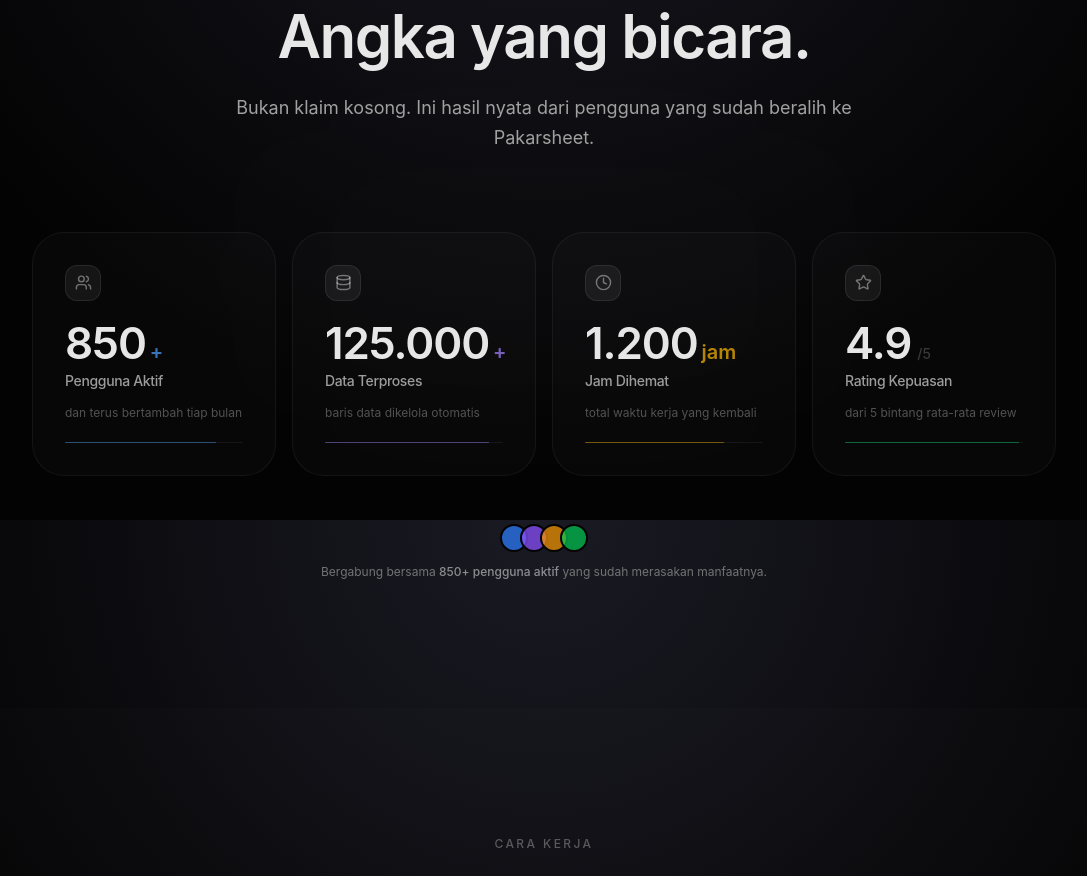
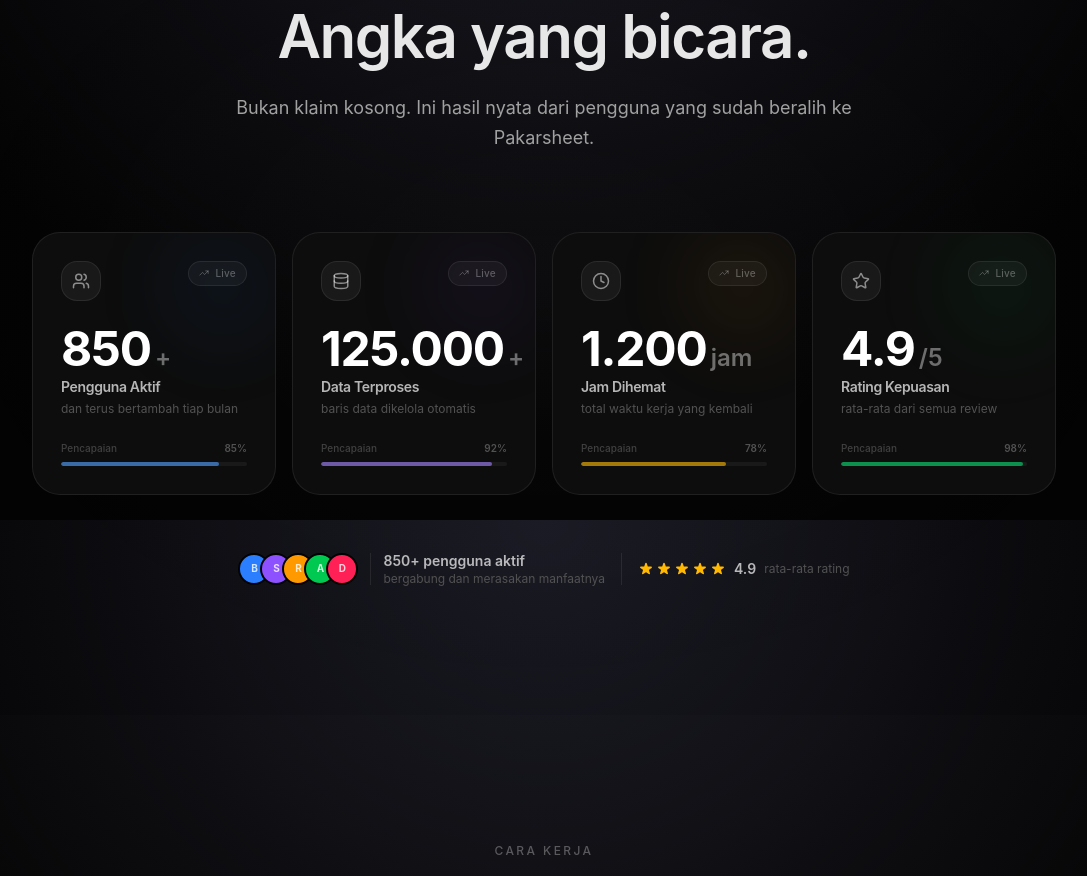
Before and after one commit to pakarsheet/pakarsheet-lp, a Next.js app: page / in a window 1280 px wide. Shown: the part 1880-2756 px from the top of the page, without its empty margins (96-1183 px from the left). Built offline with nearby package versions, Linux system fonts and the light colour scheme; no server answers; the database is empty.

Commit message:
ui: rebuild StatsCounter — colored glow cards, bigger numbers, social proof strip

```diff
--- a/src/components/StatsCounter.tsx
+++ b/src/components/StatsCounter.tsx
@@ -2,23 +2,22 @@
 
 import { motion, useMotionValue, useTransform, animate, useInView, type Variants } from "framer-motion";
 import { useEffect, useRef } from "react";
-import { Users, Database, Clock, Star } from "lucide-react";
+import { Users, Database, Clock, Star, TrendingUp } from "lucide-react";
 
-/* ─── Shared animation variants — matches Features/Pricing pattern ─────────── */
 const fadeUp: Variants = {
   hidden: { opacity: 0, y: 28 },
   show: { opacity: 1, y: 0 },
 };
 const stagger: Variants = {
   hidden: {},
-  show: { transition: { staggerChildren: 0.1 } },
+  show: { transition: { staggerChildren: 0.08 } },
 };
 
-/* ─── Animated number counter ──────────────────────────────────────────────── */
+// ─── Animated counter ─────────────────────────────────────────────────────────
 function Counter({ value, decimals = 0 }: { value: number; decimals?: number }) {
   const count = useMotionValue(0);
   const ref = useRef(null);
-  const isInView = useInView(ref, { once: true, margin: "-60px" });
+  const isInView = useInView(ref, { once: true, margin: "-40px" });
 
   const display = useTransform(count, (latest) =>
     decimals > 0
@@ -29,7 +28,7 @@
   useEffect(() => {
     if (isInView) {
       const controls = animate(count, value, {
-        duration: 2.2,
+        duration: 2,
         ease: [0.22, 1, 0.36, 1],
       });
       return controls.stop;
@@ -39,7 +38,7 @@
   return <motion.span ref={ref}>{display}</motion.span>;
 }
 
-/* ─── Stats data ────────────────────────────────────────────────────────────── */
+// ─── Stats data ───────────────────────────────────────────────────────────────
 const stats = [
   {
     icon: Users,
@@ -47,9 +46,11 @@
     suffix: "+",
     label: "Pengguna Aktif",
     sublabel: "dan terus bertambah tiap bulan",
-    accent: "text-blue-400/70",
+    color: "from-blue-500/20 to-blue-500/0",
+    dot: "bg-blue-400",
+    glow: "shadow-blue-500/20",
     bar: 85,
-    barColor: "bg-blue-400/40",
+    barColor: "bg-blue-400",
   },
   {
     icon: Database,
@@ -57,9 +58,11 @@
     suffix: "+",
     label: "Data Terproses",
     sublabel: "baris data dikelola otomatis",
-    accent: "text-violet-400/70",
+    color: "from-violet-500/20 to-violet-500/0",
+    dot: "bg-violet-400",
+    glow: "shadow-violet-500/20",
     bar: 92,
-    barColor: "bg-violet-400/40",
+    barColor: "bg-violet-400",
   },
   {
     icon: Clock,
@@ -67,70 +70,78 @@
     suffix: " jam",
     label: "Jam Dihemat",
     sublabel: "total waktu kerja yang kembali",
-    accent: "text-amber-400/70",
+    color: "from-amber-500/20 to-amber-500/0",
+    dot: "bg-amber-400",
+    glow: "shadow-amber-500/20",
     bar: 78,
-    barColor: "bg-amber-400/40",
+    barColor: "bg-amber-400",
   },
   {
     icon: Star,
     value: 4.9,
-    suffix: "",
+    suffix: "/5",
     decimals: 1,
     label: "Rating Kepuasan",
-    sublabel: "dari 5 bintang rata-rata review",
-    accent: "text-green-400/70",
+    sublabel: "rata-rata dari semua review",
+    color: "from-green-500/20 to-green-500/0",
+    dot: "bg-green-400",
+    glow: "shadow-green-500/20",
     bar: 98,
-    barColor: "bg-green-400/40",
+    barColor: "bg-green-400",
   },
 ];
 
-/* ─── Single stat card ──────────────────────────────────────────────────────── */
+// ─── Stat Card ────────────────────────────────────────────────────────────────
 function StatCard({ stat, index }: { stat: (typeof stats)[0]; index: number }) {
   const ref = useRef(null);
-  const inView = useInView(ref, { once: true, margin: "-60px" });
+  const inView = useInView(ref, { once: true, margin: "-40px" });
 
   return (
     <motion.div
       ref={ref}
-      initial={{ opacity: 0, y: 28 }}
+      initial={{ opacity: 0, y: 32 }}
       animate={inView ? { opacity: 1, y: 0 } : {}}
-      transition={{ duration: 0.55, delay: index * 0.1, ease: [0.22, 1, 0.36, 1] }}
-      className="group relative p-8 rounded-[32px] border border-white/5 bg-white/[0.02] hover:bg-white/[0.04] hover:border-white/10 transition-colors duration-300 flex flex-col gap-5"
+      transition={{ duration: 0.5, delay: index * 0.1, ease: [0.22, 1, 0.36, 1] }}
+      className="relative group flex flex-col gap-6 p-7 rounded-[28px] border border-white/8 bg-[#0d0d0d] hover:border-white/15 transition-colors duration-300 overflow-hidden"
     >
-      {/* Icon */}
-      <div className="w-9 h-9 rounded-xl bg-white/[0.06] border border-white/8 flex items-center justify-center">
-        <stat.icon size={17} className="text-white/40" />
+      {/* Gradient glow top-right */}
+      <div className={`absolute top-0 right-0 w-32 h-32 bg-gradient-to-bl ${stat.color} rounded-full blur-2xl pointer-events-none opacity-60 group-hover:opacity-100 transition-opacity duration-500`} />
+
+      {/* Top row: icon + trend badge */}
+      <div className="flex items-start justify-between relative z-10">
+        <div className="w-10 h-10 rounded-2xl bg-white/[0.05] border border-white/8 flex items-center justify-center">
+          <stat.icon size={18} className="text-white/50" />
+        </div>
+        <div className="flex items-center gap-1.5 px-2.5 py-1 rounded-full bg-white/[0.04] border border-white/8">
+          <TrendingUp size={10} className="text-white/30" />
+          <span className="text-[10px] font-medium text-white/30 tracking-wide">Live</span>
+        </div>
       </div>
 
       {/* Number */}
-      <div>
-        <div className="flex items-baseline gap-1 mb-1.5">
-          <span className="text-[2.75rem] font-semibold tracking-tight text-white/90 leading-none">
+      <div className="relative z-10">
+        <div className="flex items-baseline gap-1 mb-1">
+          <span className="text-5xl font-bold tracking-tight text-white leading-none">
             <Counter value={stat.value} decimals={(stat as { decimals?: number }).decimals ?? 0} />
           </span>
-          {stat.suffix && (
-            <span className={`text-xl font-semibold leading-none ${stat.accent}`}>
-              {stat.suffix}
-            </span>
-          )}
-          {(stat as { decimals?: number }).decimals && (
-            <span className="text-sm text-white/20 font-medium ml-0.5">/5</span>
-          )}
+          <span className="text-2xl font-semibold text-white/40 leading-none">{stat.suffix}</span>
         </div>
-        <div className="text-sm font-medium text-white/60 tracking-tight">{stat.label}</div>
+        <p className="text-sm font-semibold text-white/70 tracking-tight">{stat.label}</p>
+        <p className="text-xs text-neutral-600 mt-1">{stat.sublabel}</p>
       </div>
 
-      {/* Sublabel */}
-      <p className="text-xs text-neutral-600 leading-relaxed -mt-2">{stat.sublabel}</p>
-
       {/* Progress bar */}
-      <div className="mt-auto">
-        <div className="h-px w-full bg-white/[0.06] rounded-full overflow-hidden">
+      <div className="relative z-10 mt-auto space-y-1.5">
+        <div className="flex items-center justify-between">
+          <span className="text-[10px] text-neutral-700 font-medium">Pencapaian</span>
+          <span className="text-[10px] text-neutral-600 font-semibold">{stat.bar}%</span>
+        </div>
+        <div className="h-1 w-full bg-white/[0.05] rounded-full overflow-hidden">
           <motion.div
-            className={`h-full rounded-full ${stat.barColor}`}
+            className={`h-full rounded-full ${stat.barColor} opacity-60`}
             initial={{ width: 0 }}
             animate={inView ? { width: `${stat.bar}%` } : {}}
-            transition={{ duration: 1.5, delay: index * 0.1 + 0.35, ease: [0.22, 1, 0.36, 1] }}
+            transition={{ duration: 1.6, delay: index * 0.1 + 0.4, ease: [0.22, 1, 0.36, 1] }}
           />
         </div>
       </div>
@@ -138,19 +149,27 @@
   );
 }
 
-/* ─── Main section ──────────────────────────────────────────────────────────── */
+// ─── Main Section ─────────────────────────────────────────────────────────────
 export function StatsCounter() {
   const headerRef = useRef(null);
   const headerInView = useInView(headerRef, { once: true, margin: "-60px" });
 
+  const avatarColors = [
+    "bg-blue-500",
+    "bg-violet-500",
+    "bg-amber-500",
+    "bg-green-500",
+    "bg-rose-500",
+  ];
+
   return (
     <section className="py-20 md:py-32 relative overflow-hidden">
-      {/* Subtle background blob — same pattern as Features/Hero */}
-      <div className="absolute top-1/2 left-1/2 -translate-x-1/2 -translate-y-1/2 w-[700px] h-[300px] bg-white/[0.015] blur-[120px] rounded-full pointer-events-none" />
+      {/* Background radial */}
+      <div className="absolute inset-0 bg-[radial-gradient(ellipse_at_50%_50%,rgba(255,255,255,0.02)_0%,transparent_70%)] pointer-events-none" />
 
       <div className="container mx-auto px-4 md:px-6 relative">
 
-        {/* ── Header — matches Features & Pricing pattern exactly ── */}
+        {/* ── Header ── */}
         <motion.div
           ref={headerRef}
           variants={stagger}
@@ -158,44 +177,77 @@
           animate={headerInView ? "show" : "hidden"}
           className="text-center max-w-2xl mx-auto mb-16 md:mb-20"
         >
-          <motion.p variants={fadeUp} className="text-xs font-medium tracking-[0.2em] uppercase text-white/30 mb-4">
+          <motion.p
+            variants={fadeUp}
+            transition={{ duration: 0.5, ease: "easeOut" }}
+            className="text-xs font-medium tracking-[0.2em] uppercase text-white/30 mb-4"
+          >
             Hasil Nyata
           </motion.p>
-          <motion.h2 variants={fadeUp} className="text-4xl md:text-6xl font-semibold tracking-tight text-white/90 mb-6 leading-[1.1]">
+          <motion.h2
+            variants={fadeUp}
+            transition={{ duration: 0.5, ease: "easeOut", delay: 0.05 }}
+            className="text-4xl md:text-6xl font-semibold tracking-tight text-white/90 mb-6 leading-[1.1]"
+          >
             Angka yang bicara.
           </motion.h2>
-          <motion.p variants={fadeUp} className="text-neutral-400 text-lg leading-relaxed">
+          <motion.p
+            variants={fadeUp}
+            transition={{ duration: 0.5, ease: "easeOut", delay: 0.1 }}
+            className="text-neutral-400 text-lg leading-relaxed"
+          >
             Bukan klaim kosong. Ini hasil nyata dari pengguna yang sudah beralih ke Pakarsheet.
           </motion.p>
         </motion.div>
 
-        {/* ── Cards grid ── */}
+        {/* ── Cards ── */}
         <div className="grid grid-cols-1 sm:grid-cols-2 lg:grid-cols-4 gap-4 max-w-5xl mx-auto">
           {stats.map((stat, i) => (
             <StatCard key={i} stat={stat} index={i} />
           ))}
         </div>
 
-        {/* ── Bottom social proof — centered ── */}
+        {/* ── Social proof strip ── */}
         <motion.div
-          initial={{ opacity: 0, y: 16 }}
+          initial={{ opacity: 0, y: 20 }}
           animate={headerInView ? { opacity: 1, y: 0 } : {}}
-          transition={{ duration: 0.55, delay: 0.65, ease: [0.22, 1, 0.36, 1] }}
-          className="mt-12 flex flex-col items-center gap-3"
+          transition={{ duration: 0.5, delay: 0.6, ease: "easeOut" }}
+          className="mt-14 flex flex-col sm:flex-row items-center justify-center gap-4"
         >
-          <div className="flex -space-x-2">
-            {["bg-blue-500/70", "bg-violet-500/70", "bg-amber-500/70", "bg-green-500/70"].map((c, i) => (
-              <div
-                key={i}
-                className={`w-7 h-7 rounded-full ${c} border-2 border-[#030303]`}
-              />
-            ))}
+          {/* Avatar stack */}
+          <div className="flex items-center gap-3">
+            <div className="flex -space-x-2.5">
+              {avatarColors.map((c, i) => (
+                <div
+                  key={i}
+                  className={`w-8 h-8 rounded-full ${c} border-2 border-[#030303] flex items-center justify-center text-[10px] font-bold text-white/80`}
+                >
+                  {["B", "S", "R", "A", "D"][i]}
+                </div>
+              ))}
+            </div>
+            <div className="h-8 w-px bg-white/8" />
+            <div className="text-left">
+              <p className="text-sm font-semibold text-white/70">850+ pengguna aktif</p>
+              <p className="text-xs text-neutral-600">bergabung dan merasakan manfaatnya</p>
+            </div>
           </div>
-          <p className="text-xs text-neutral-500 text-center">
-            Bergabung bersama{" "}
-            <span className="text-white/50 font-medium">850+ pengguna aktif</span>{" "}
-            yang sudah merasakan manfaatnya.
-          </p>
+
+          {/* Divider */}
+          <div className="hidden sm:block h-8 w-px bg-white/8" />
+
+          {/* Rating */}
+          <div className="flex items-center gap-2">
+            <div className="flex items-center gap-0.5">
+              {[1,2,3,4,5].map((s) => (
+                <svg key={s} className="w-4 h-4 text-amber-400 fill-amber-400" viewBox="0 0 20 20">
+                  <path d="M9.049 2.927c.3-.921 1.603-.921 1.902 0l1.07 3.292a1 1 0 00.95.69h3.462c.969 0 1.371 1.24.588 1.81l-2.8 2.034a1 1 0 00-.364 1.118l1.07 3.292c.3.921-.755 1.688-1.54 1.118l-2.8-2.034a1 1 0 00-1.175 0l-2.8 2.034c-.784.57-1.838-.197-1.539-1.118l1.07-3.292a1 1 0 00-.364-1.118L2.98 8.72c-.783-.57-.38-1.81.588-1.81h3.461a1 1 0 00.951-.69l1.07-3.292z" />
+                </svg>
+              ))}
+            </div>
+            <span className="text-sm font-semibold text-white/70">4.9</span>
+            <span className="text-xs text-neutral-600">rata-rata rating</span>
+          </div>
         </motion.div>
 
       </div>
```
